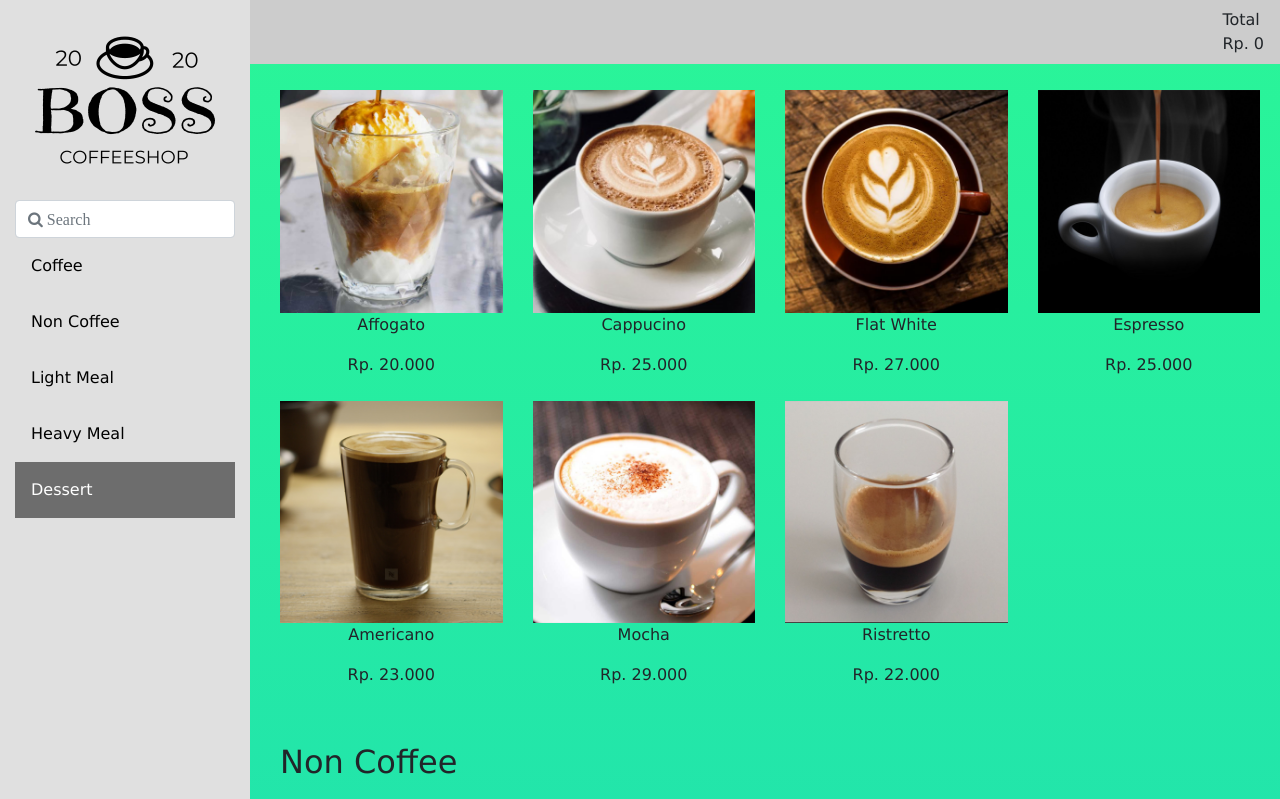
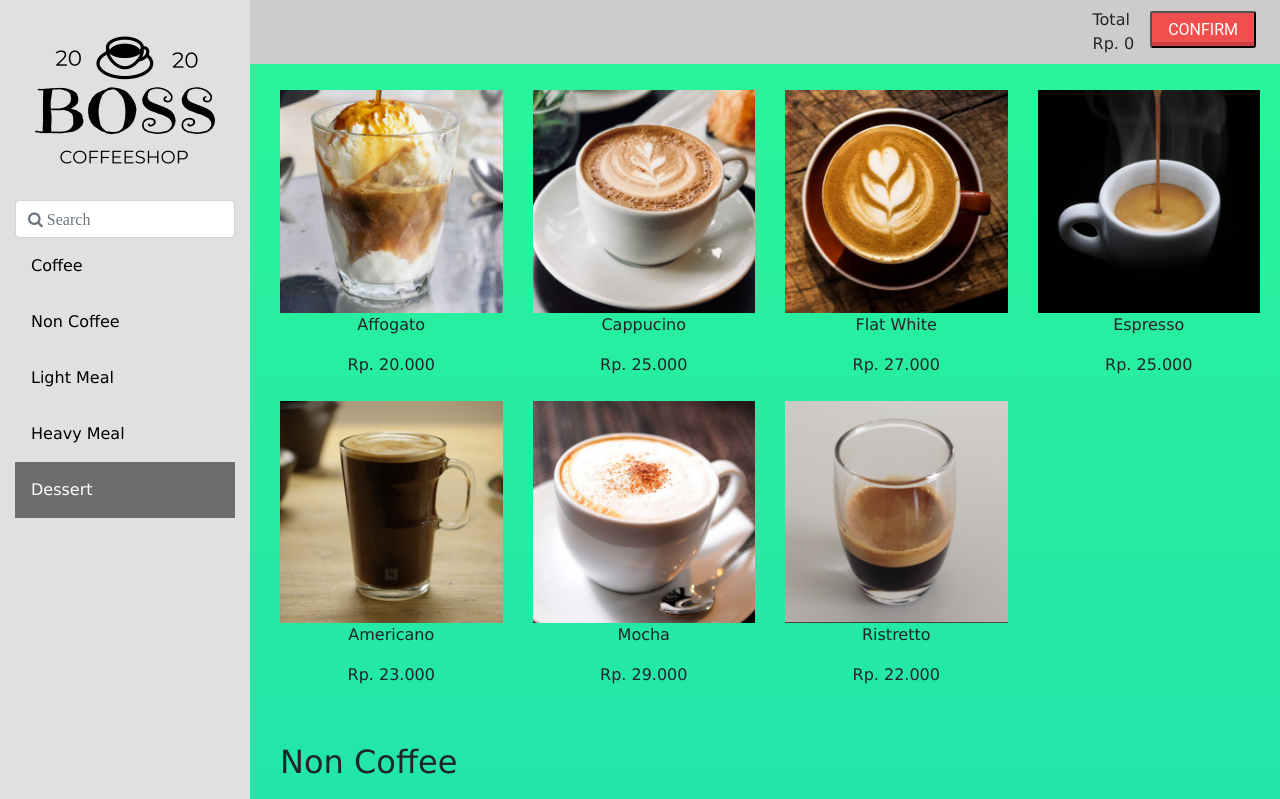
Before and after one commit to dovadi77/prjhci, a PHP site: page /menu.php in a window 1280 px wide. Shown: the top 799 px of the page. Run offline with PHP 8.4, Linux system fonts and the light colour scheme; data comes from the database, SQL or seed files in the repository; some libraries are stand-ins or nearby versions.

Commit message:
pembayaran

```diff
--- a/header.php
+++ b/header.php
@@ -32,5 +32,71 @@
                 <li class="nav-item">Total</li>
                 <li class="nav-item" id="rupiah">Rp. 0</li>
             </ul>
-        </nav>
+			<li class="list-unstyled nav-item">
+			<input type = "button" class = "paybut" value = "confirm" style="background-color:#f14e4e">
+			</li>
+		</nav>
+		<div id="pay_pop" class="pay_pop">
+            <!-- Modal content -->
+            <div class="payment-content">
+				<div class="modal-header">
+					<h2>PAYMENT</h2>
+					<span class="close" id="closex">&times;</span>
+                </div>
+				<div class="modal-body">
+					<p>Total: <span id="total">Rp. 0</span></p>
+                    <p>Select Payment Method:</p>
+					<input type = "radio" id = "cash" name = "payment" value = "cash"">
+						<label for = "cash"><tabspace>CASH</tabspace></label>
+					<input type = "radio" id = "ewallet" name = "payment" value = "ewallet">
+						<label for = "ewallet"><tabspace>E-WALLET</tabspace></label>
+					<input type = "radio" id = "edc" name = "payment" value = "edc">
+						<label for = "edc"><tabspace>EDC</tabspace></label>
+					<div class="pay_cash" id = "pay_cash">
+						<tabspace>CASH:</tabspace>
+						<input type="text" id="cashpay">
+						<div align = "right" class = "mt-4 mb-3 confirm" style="display:none"><input type = "button" value = "Confirm Payment" onclick="confirmpay()"></div>
+					</div>
+					<div class="pay_ewallet">
+						Select E-Wallet:
+						<ul class = "list-unstyled ewallet_method" id = "id_ewallet">
+							<li>
+								<input type = "radio" id = "ovo" name = "pay">
+								<label for = "pay"><img src = "img/ovo.png">
+							</li>
+							<li>
+								<input type = "radio" id = "gopay" name = "pay">
+								<label for = "pay"><img src = "img/gopay.png">
+							</li>
+							<li>
+								<input type = "radio" id = "dana" name = "pay">
+								<label for = "pay"><img src = "img/dana.png">
+							</li>
+						</ul>
+						<div class = "pnum" style='display: none'><tabspace>Phone Number:</tabspace>
+						<input type="text" id="pnumber"></div>
+						<div align = "right" class = "mt-4 mb-3 confirm2" style="display:none"><input type = "button" value = "Confirm Payment" onclick="confirmpay2()"></div>
+					</div>
+					<div class="pay_edc">
+						Select EDC:
+						<ul class = "list-unstyled ewallet_method" id = "id_edc">
+							<li>
+								<input type = "radio" id = "bca" name = "pay">
+								<label for = "pay">BCA
+							</li>
+							<li>
+								<input type = "radio" id = "mandiri" name = "pay">
+								<label for = "pay">MANDIRI
+							</li>
+							<li>
+								<input type = "radio" id = "bni" name = "pay">
+								<label for = "pay">BNI
+							</li>
+						</ul>
+						<div align = "right" class = "mt-4 mb-3 confirm3" style="display:none"><input type = "button" value = "Confirm Payment" onclick="confirmpay2()"></div>
+					</div>
+                </div>
+            </div>
+        </div>
+<!--		<a class = "paybut" style="background-color:#f14e4e">Confirm</a>-->
     </header>
```
